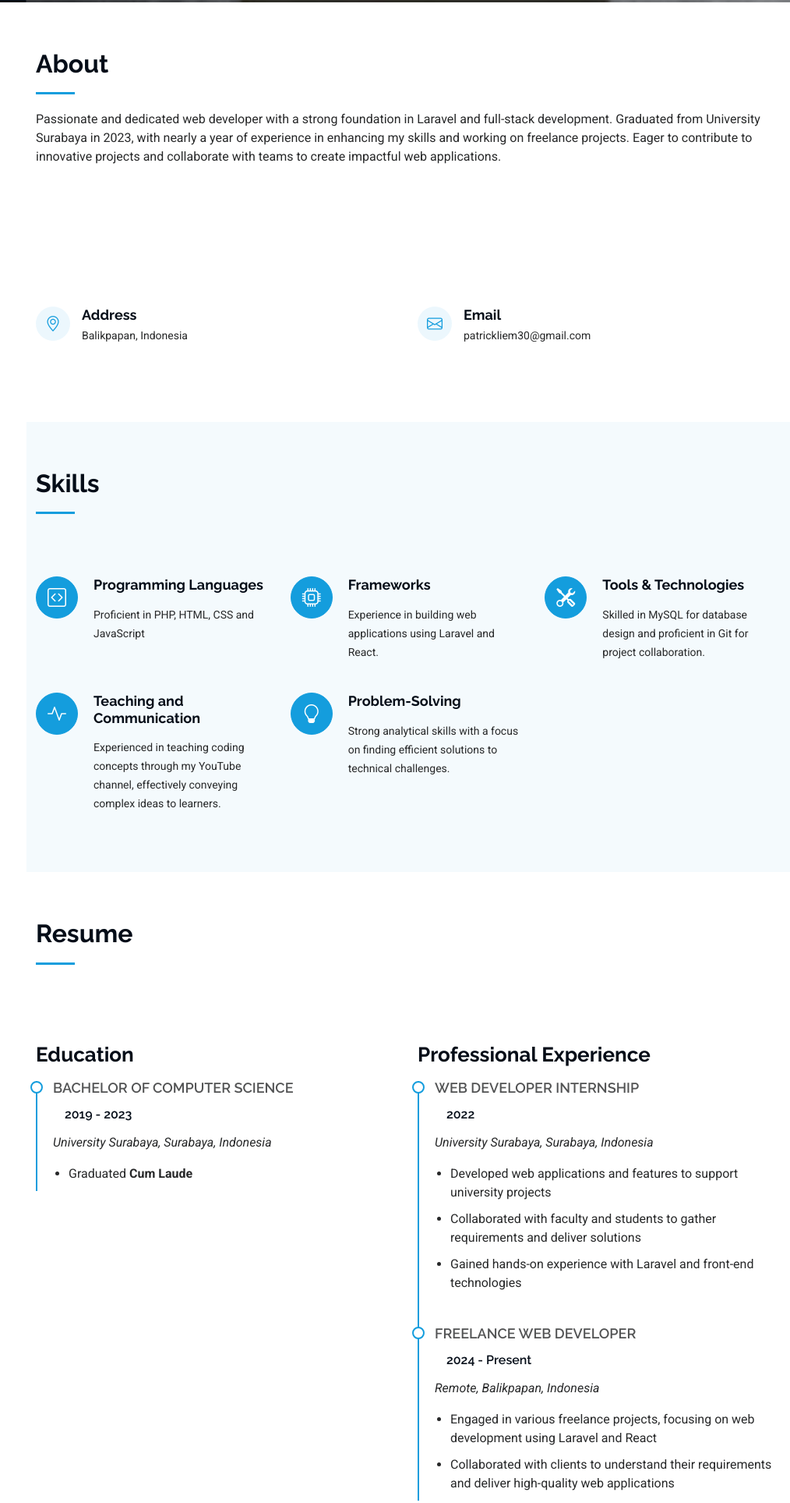
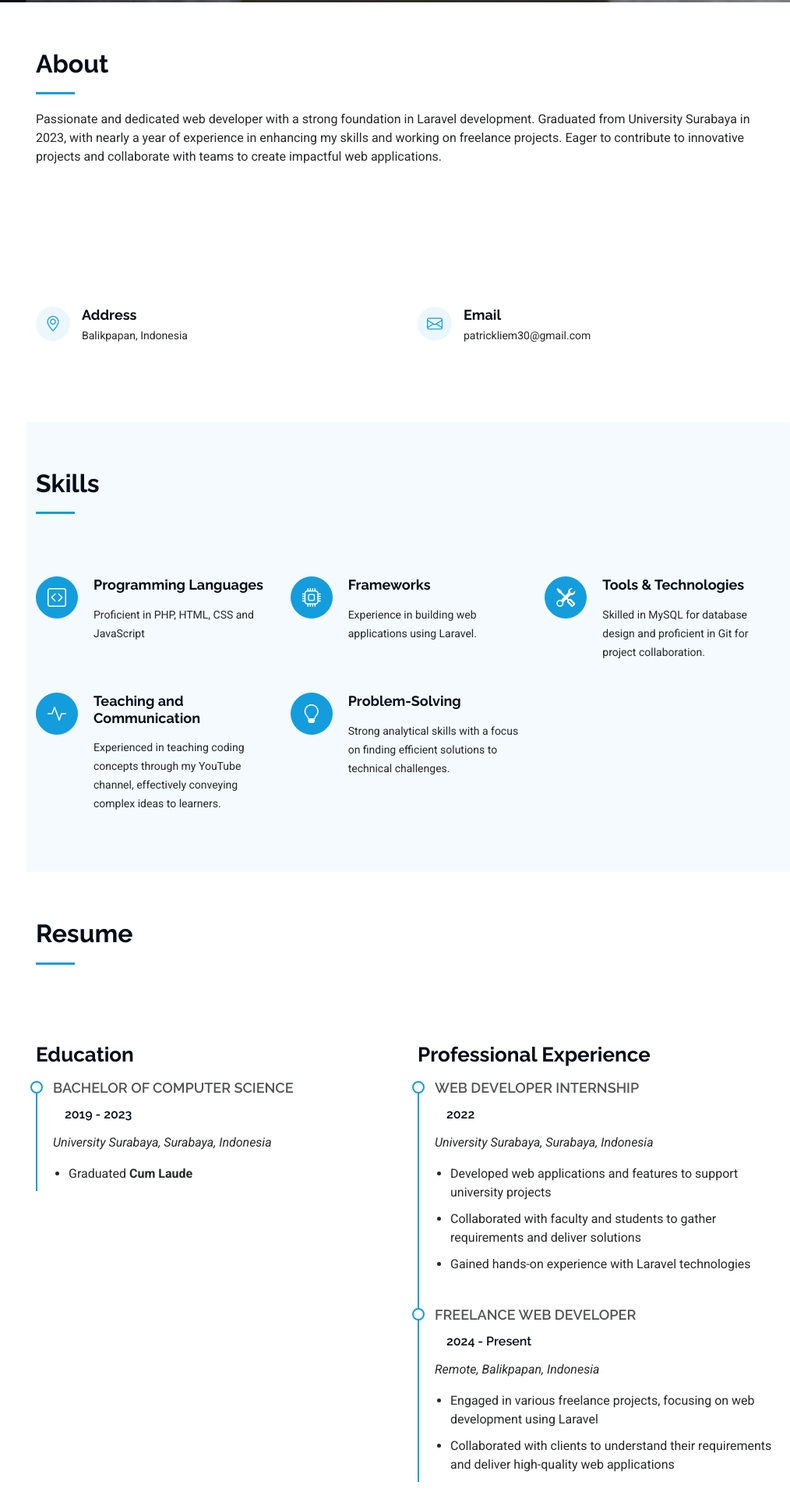
Before and after one commit to patricklime30/patricklime30.github.io, a plain HTML site: page index.html in a window 1280 px wide. Shown: the part 797-2724 px from the top of the page at 78% size, without its empty margins (266-1280 px from the left). Drawn offline with Linux system fonts and the light colour scheme.

Commit message:
Update index.html

```diff
--- a/index.html
+++ b/index.html
@@ -53,7 +53,7 @@
 
     <div class="social-links text-center">
 
-      <a href="#" class="github"><i class="bi bi-github"></i></a>
+      <a href="https://github.com/patricklime30" class="github"><i class="bi bi-github"></i></a>
       <a href="#" class="linkedin"><i class="bi bi-linkedin"></i></a>
     </div>
 
@@ -90,8 +90,7 @@
       <div class="container section-title" data-aos="fade-up">
         <h2>About</h2>
         <p>
-          Passionate and dedicated web developer with a strong foundation in Laravel and
-          full-stack development. Graduated from University Surabaya in 2023, with nearly a year
+          Passionate and dedicated web developer with a strong foundation in Laravel development. Graduated from University Surabaya in 2023, with nearly a year
           of experience in enhancing my skills and working on freelance projects.
           <!--Additionally, I share my knowledge as a coding tutor on my YouTube channel, where I teach Laravel and
           web development concepts.-->
@@ -158,7 +157,7 @@
             <div>
               <h4 class="title"><a href="#" class="stretched-link">Frameworks</a></h4>
               <p class="description">
-                Experience in building web applications using Laravel and React.
+                Experience in building web applications using Laravel.
               </p>
             </div>
           </div><!-- End Service Item -->
@@ -233,7 +232,7 @@
               <ul>
                 <li>Developed web applications and features to support university projects</li>
                 <li>Collaborated with faculty and students to gather requirements and deliver solutions</li>
-                <li>Gained hands-on experience with Laravel and front-end technologies</li>
+                <li>Gained hands-on experience with Laravel technologies</li>
               </ul>
             </div><!-- Edn Resume Item -->
 
@@ -242,7 +241,7 @@
               <h5>2024 - Present</h5>
               <p><em>Remote, Balikpapan, Indonesia</em></p>
               <ul>
-                <li>Engaged in various freelance projects, focusing on web development using Laravel and React</li>
+                <li>Engaged in various freelance projects, focusing on web development using Laravel</li>
                 <li>Collaborated with clients to understand their requirements and deliver high-quality web applications</li>
               </ul>
             </div><!-- Edn Resume Item -->
```
